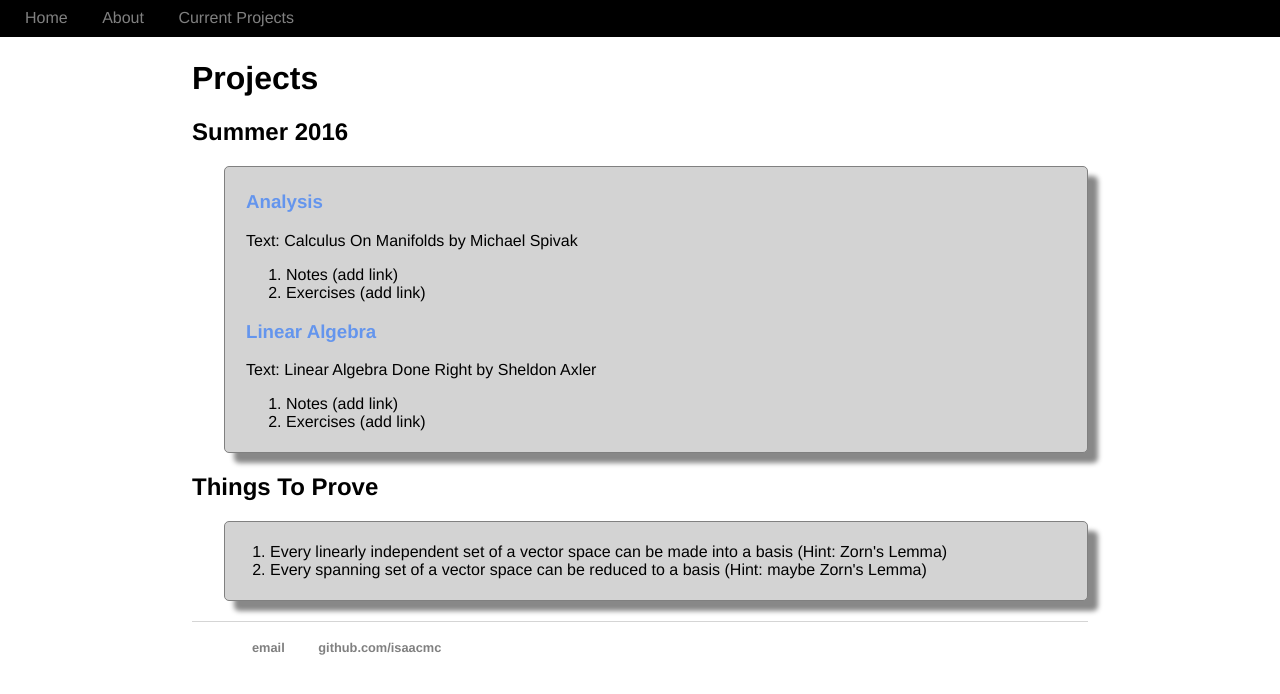
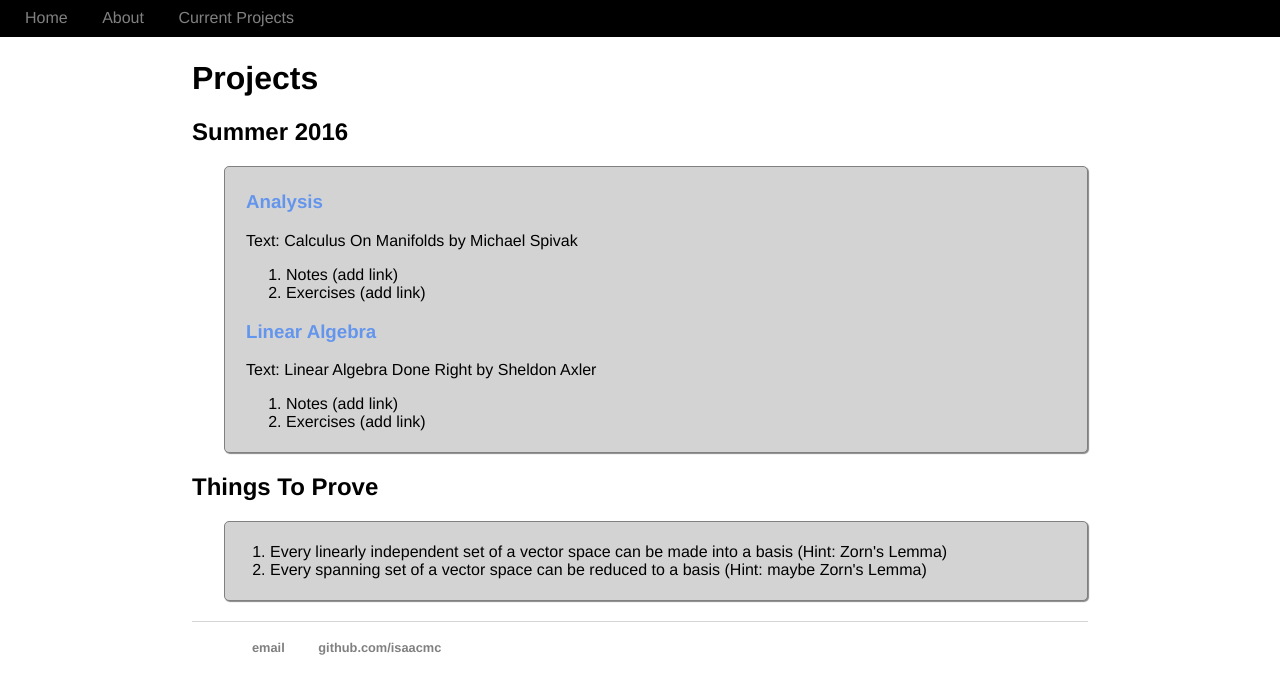
Before and after one commit to isundberg/isaacmc.github.io, a Jekyll site: the page built from projects/index.html, in a window 1280 px wide. Shown: the top 694 px of the page. Built offline with Jekyll 4.4.1, drawn with Linux system fonts in a browser that asks for light colours.

Commit message:
Update main.css

```diff
--- a/css/main.css
+++ b/css/main.css
@@ -72,7 +72,7 @@ ul.posts li {
     border: 1px;
     border-style: solid;
     border-color: gray;
-    box-shadow: 10px 10px 5px #888888;
+    box-shadow: 1px 1px 1px #888888;
     background: lightgray;
     padding: 5px;
 }
```
